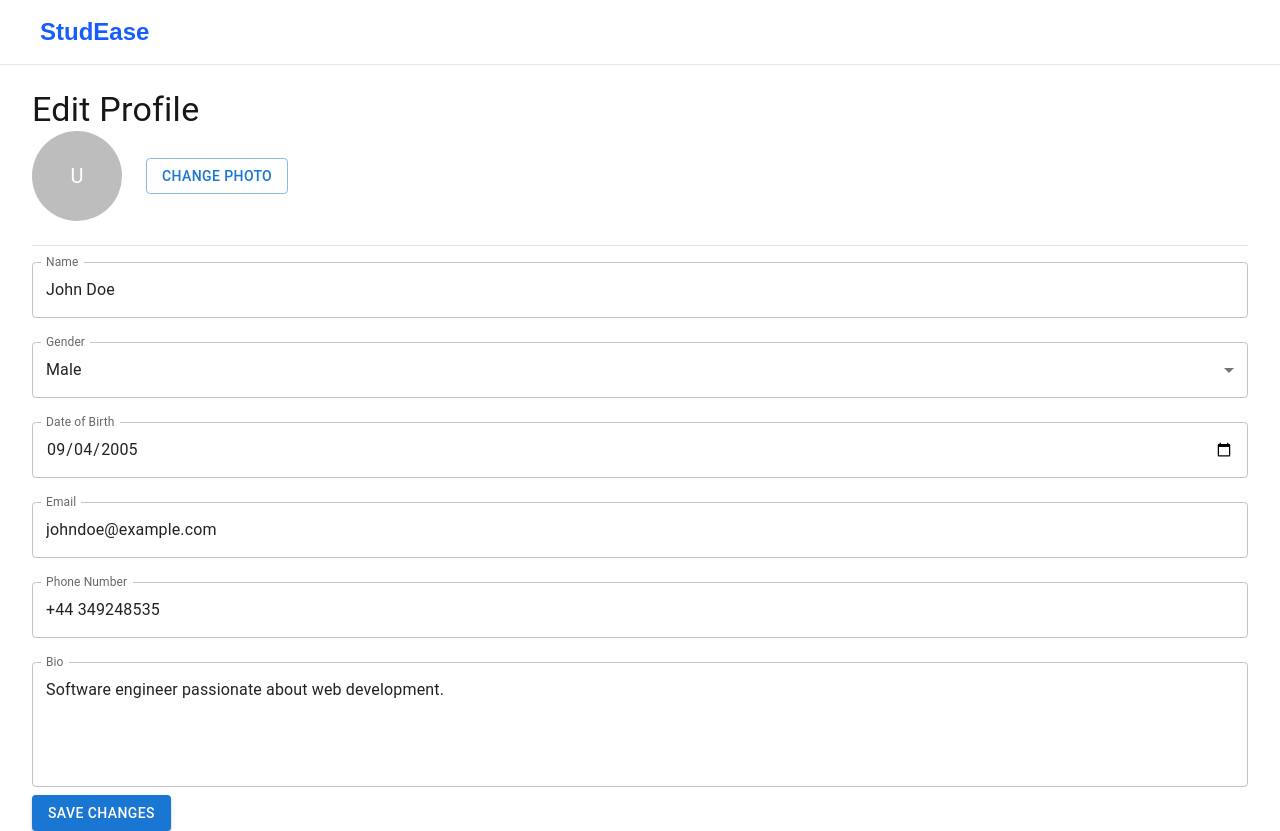
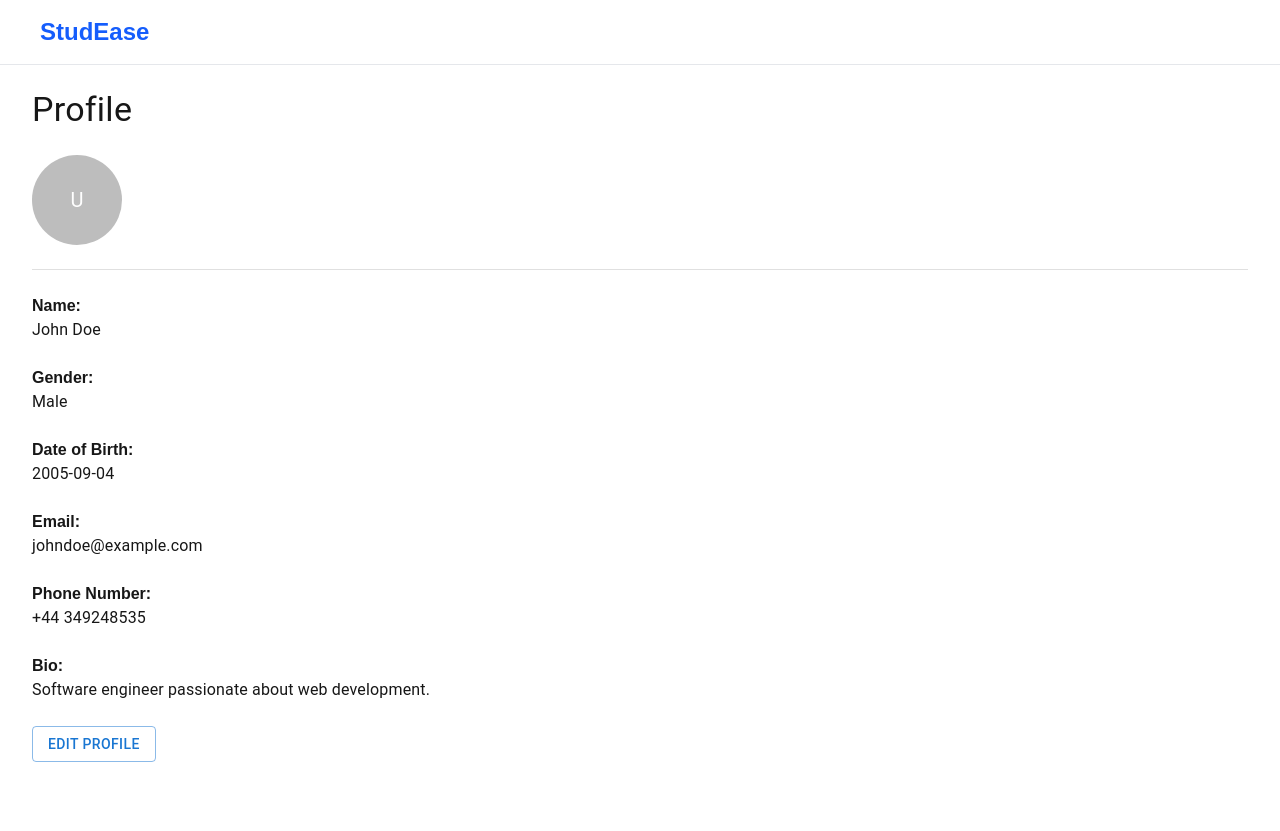
Before and after one commit to kevivois/StudEaseProject, a Next.js app in the folder frontend/: page /userProfile in a window 1280 px wide. After the commit the page ends 800 px from the top, so only its background shows below. Built offline with nearby package versions, Linux system fonts and the light colour scheme; some icons are missing.

Commit message:
Edited user profile, working on company profile

```diff
--- a/frontend/src/app/companyProfile/page.js
+++ b/frontend/src/app/companyProfile/page.js
@@ -1,5 +1,161 @@
+"use client";
+
+import React, { useState } from "react";
+import Header from "../components";
+import Avatar from "@mui/material/Avatar";
+import Button from "@mui/material/Button";
+import TextField from "@mui/material/TextField";
+import Typography from "@mui/material/Typography";
+import Divider from "@mui/material/Divider";
+import MenuItem from "@mui/material/MenuItem";
+import Box from "@mui/material/Box";
+
 export default function CompanyProfile() {
-    return (
-        <h1>CompanyProfile</h1>
-    )
+  const [user, setUser] = useState({
+    name: "John Doe",
+    gender: "Male",
+    dob: "2005-09-04", // Use YYYY-MM-DD format for input type="date"
+    email: "johndoe@example.com",
+    phoneNumber: "+44 349248535",
+    bio: "Software engineer passionate about web development.",
+  });
+
+  const [isEditing, setIsEditing] = useState(false); // Toggle between edit and read mode
+
+  const handleChange = (e) => {
+    setUser({ ...user, [e.target.name]: e.target.value });
+  };
+
+  const handleSave = () => {
+    setIsEditing(false); // Switch to reading mode
+  };
+
+  const handleEdit = () => {
+    setIsEditing(true); // Switch to editing mode
+  };
+
+  return (
+    <>
+      <Header />
+      <div className="max-w-7xl mx-auto px-4 sm:px-6 lg:px-8 mt-6">
+        <Typography variant="h4" className="text-left mb-6">
+          {isEditing ? "Edit Profile" : "Profile"}
+        </Typography>
+
+        <br/>
+
+        <div className="flex items-center space-x-6 mb-6">
+          <Avatar sx={{ width: 90, height: 90 }}>U</Avatar>
+          {isEditing && (
+            <Button variant="outlined">Change Photo</Button>
+          )}
+        </div>
+
+        <Divider className="mb-6" />
+        <br></br>
+        {isEditing ? (
+          // Editing Mode (TextFields)
+          <div className="flex flex-col gap-5">
+            <TextField
+              fullWidth
+              label="Name"
+              name="name"
+              value={user.name}
+              onChange={handleChange}
+              className="mb-6" // Added margin bottom for spacing
+            />
+            <TextField
+              fullWidth
+              select
+              label="Gender"
+              name="gender"
+              value={user.gender}
+              onChange={handleChange}
+              className="mb-6" // Added margin bottom for spacing
+            >
+              <MenuItem value="Male">Male</MenuItem>
+              <MenuItem value="Female">Female</MenuItem>
+              <MenuItem value="Other">Other</MenuItem>
+            </TextField>
+            <TextField
+              fullWidth
+              label="Date of Birth"
+              name="dob"
+              type="date"
+              value={user.dob}
+              onChange={handleChange}
+              InputLabelProps={{ shrink: true }}
+              className="mb-6" // Added margin bottom for spacing
+            />
+            <TextField
+              fullWidth
+              label="Email"
+              name="email"
+              value={user.email}
+              onChange={handleChange}
+              className="mb-6" // Added margin bottom for spacing
+            />
+            <TextField
+              fullWidth
+              label="Phone Number"
+              name="phoneNumber"
+              value={user.phoneNumber}
+              onChange={handleChange}
+              className="mb-6" // Added margin bottom for spacing
+            />
+            <TextField
+              fullWidth
+              label="Bio"
+              name="bio"
+              value={user.bio}
+              onChange={handleChange}
+              multiline
+              rows={4}
+              className="mb-6" // Added margin bottom for spacing
+            />
+          </div>
+        ) : (
+          // Reading Mode (Static Text)
+          <div className="space-y-6">
+            <Box>
+              <strong>Name:</strong>
+              <Typography variant="body1">{user.name}</Typography>
+            </Box>
+            <Box>
+              <strong>Gender:</strong>
+              <Typography variant="body1">{user.gender}</Typography>
+            </Box>
+            <Box>
+              <strong>Date of Birth:</strong>
+              <Typography variant="body1">{user.dob}</Typography>
+            </Box>
+            <Box>
+              <strong>Email:</strong>
+              <Typography variant="body1">{user.email}</Typography>
+            </Box>
+            <Box>
+              <strong>Phone Number:</strong>
+              <Typography variant="body1">{user.phoneNumber}</Typography>
+            </Box>
+            <Box>
+              <strong>Bio:</strong>
+              <Typography variant="body1">{user.bio}</Typography>
+            </Box>
+          </div>
+        )}
+
+        <br></br>
+
+        {isEditing ? (
+          <Button variant="contained" className="mt-6" onClick={handleSave}>
+            Save Changes
+          </Button>
+        ) : (
+          <Button variant="outlined" className="mt-6" onClick={handleEdit}>
+            Edit Profile
+          </Button>
+        )}
+      </div>
+    </>
+  );
 }
--- a/frontend/src/app/userProfile/page.js
+++ b/frontend/src/app/userProfile/page.js
@@ -8,6 +8,7 @@ import TextField from "@mui/material/TextField";
 import Typography from "@mui/material/Typography";
 import Divider from "@mui/material/Divider";
 import MenuItem from "@mui/material/MenuItem";
+import Box from "@mui/material/Box";
 
 export default function UserProfile() {
   const [user, setUser] = useState({
@@ -19,13 +20,18 @@ export default function UserProfile() {
     bio: "Software engineer passionate about web development.",
   });
 
+  const [isEditing, setIsEditing] = useState(false); // Toggle between edit and read mode
+
   const handleChange = (e) => {
     setUser({ ...user, [e.target.name]: e.target.value });
   };
 
   const handleSave = () => {
-    console.log("Updated User:", user); // Replace with API call to save changes
-    alert("Profile updated successfully!");
+    setIsEditing(false); // Switch to reading mode
+  };
+
+  const handleEdit = () => {
+    setIsEditing(true); // Switch to editing mode
   };
 
   return (
@@ -33,26 +39,31 @@ export default function UserProfile() {
       <Header />
       <div className="max-w-7xl mx-auto px-4 sm:px-6 lg:px-8 mt-6">
         <Typography variant="h4" className="text-left mb-6">
-          Edit Profile
+          {isEditing ? "Edit Profile" : "Profile"}
         </Typography>
+
+        <br/>
 
         <div className="flex items-center space-x-6 mb-6">
           <Avatar sx={{ width: 90, height: 90 }}>U</Avatar>
+          {isEditing && (
             <Button variant="outlined">Change Photo</Button>
+          )}
         </div>
 
         <Divider className="mb-6" />
-
-        <div className="space-y-6">
+        <br></br>
+        {isEditing ? (
+          // Editing Mode (TextFields)
+          <div className="flex flex-col gap-5">
             <TextField
               fullWidth
               label="Name"
               name="name"
               value={user.name}
               onChange={handleChange}
-            margin="normal"
+              className="mb-6" // Added margin bottom for spacing
             />
-
             <TextField
               fullWidth
               select
@@ -60,13 +71,12 @@ export default function UserProfile() {
               name="gender"
               value={user.gender}
               onChange={handleChange}
-            margin="normal"
+              className="mb-6" // Added margin bottom for spacing
             >
               <MenuItem value="Male">Male</MenuItem>
               <MenuItem value="Female">Female</MenuItem>
               <MenuItem value="Other">Other</MenuItem>
             </TextField>
-
             <TextField
               fullWidth
               label="Date of Birth"
@@ -74,28 +84,25 @@ export default function UserProfile() {
               type="date"
               value={user.dob}
               onChange={handleChange}
-            margin="normal"
               InputLabelProps={{ shrink: true }}
+              className="mb-6" // Added margin bottom for spacing
             />
-
             <TextField
               fullWidth
               label="Email"
               name="email"
               value={user.email}
               onChange={handleChange}
-            margin="normal"
+              className="mb-6" // Added margin bottom for spacing
             />
-
             <TextField
               fullWidth
               label="Phone Number"
               name="phoneNumber"
               value={user.phoneNumber}
               onChange={handleChange}
-            margin="normal"
+              className="mb-6" // Added margin bottom for spacing
             />
-
             <TextField
               fullWidth
               label="Bio"
@@ -104,13 +111,50 @@ export default function UserProfile() {
               onChange={handleChange}
               multiline
               rows={4}
-            margin="normal"
+              className="mb-6" // Added margin bottom for spacing
             />
           </div>
+        ) : (
+          // Reading Mode (Static Text)
+          <div className="space-y-6">
+            <Box>
+              <strong>Name:</strong>
+              <Typography variant="body1">{user.name}</Typography>
+            </Box>
+            <Box>
+              <strong>Gender:</strong>
+              <Typography variant="body1">{user.gender}</Typography>
+            </Box>
+            <Box>
+              <strong>Date of Birth:</strong>
+              <Typography variant="body1">{user.dob}</Typography>
+            </Box>
+            <Box>
+              <strong>Email:</strong>
+              <Typography variant="body1">{user.email}</Typography>
+            </Box>
+            <Box>
+              <strong>Phone Number:</strong>
+              <Typography variant="body1">{user.phoneNumber}</Typography>
+            </Box>
+            <Box>
+              <strong>Bio:</strong>
+              <Typography variant="body1">{user.bio}</Typography>
+            </Box>
+          </div>
+        )}
 
+        <br></br>
+
+        {isEditing ? (
           <Button variant="contained" className="mt-6" onClick={handleSave}>
             Save Changes
           </Button>
+        ) : (
+          <Button variant="outlined" className="mt-6" onClick={handleEdit}>
+            Edit Profile
+          </Button>
+        )}
       </div>
     </>
   );
```
Lines whose indentation alone changed are shown as unchanged.
